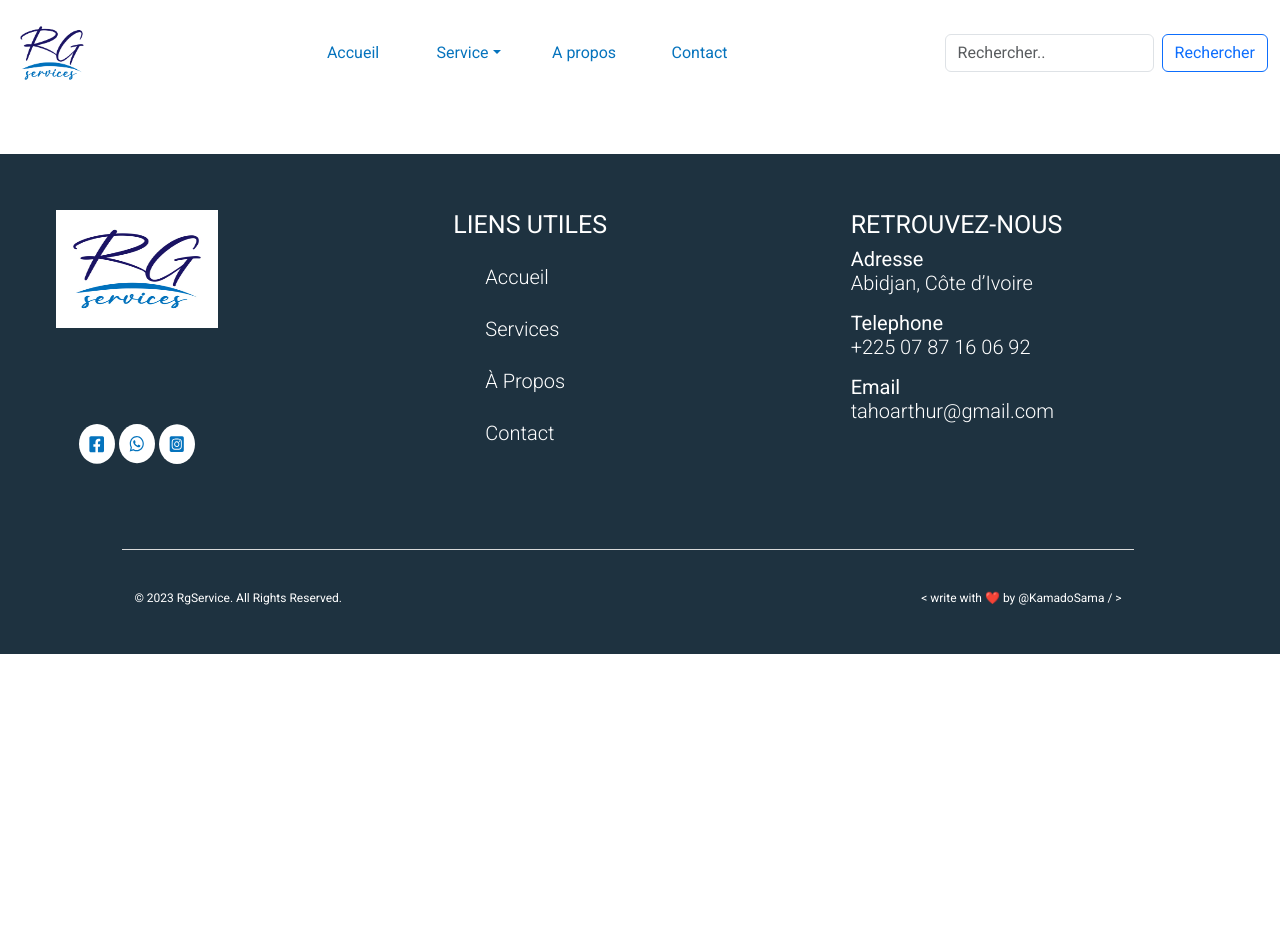
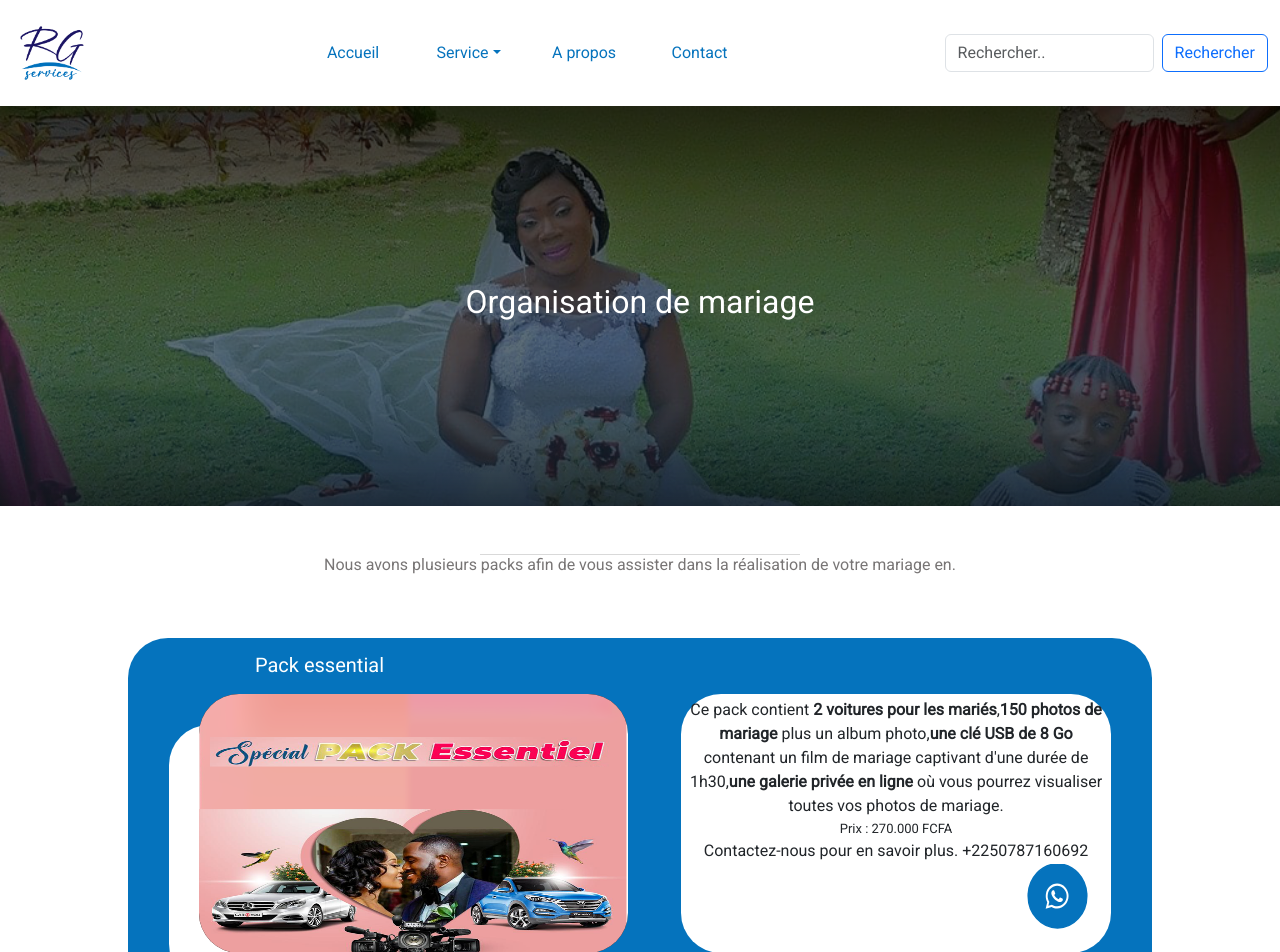
Before and after one commit to KamadoSama/rg-service, a React (Create React App) app: page /evenementiel in a window 1280 px wide. Shown: the top 952 px of the page. Before the commit the page ends 800 px from the top, so only its background shows below. Built offline with nearby package versions, Linux system fonts and the light colour scheme.

Commit message:
add feature

```diff
--- a/src/App.js
+++ b/src/App.js
@@ -15,7 +15,7 @@ function App() {
       <MyNavBar />
       <Routes >
         <Route path='/' element={<Accueil />} />
-        <Route path='https://rgservice.onrender.com/evenementiel' element ={<Evenementiel />} />
+        <Route path='/evenementiel' element ={<Evenementiel />} />
         {/* <Route path='/service' element ={<Contact />} */}
         {/* <Route path='/service' element ={<Service />} */}
       </Routes>
--- /dev/null
+++ b/src/Components/BannerService.jsx
@@ -0,0 +1,10 @@
+import { Container,Row, } from "react-bootstrap"
+
+
+export const BannerService = () =>{
+    return(
+        <Container fluid  style={{height:'400px'}} className="banner text-center align-items-center justify-content-center d-flex">
+            <h2 style={{color:"#fff"}} >Organisation de mariage</h2>
+        </Container>
+    )
+}
--- a/src/Components/Evenementiel.jsx
+++ b/src/Components/Evenementiel.jsx
@@ -1,64 +1,14 @@
-import { Container,Row, } from "react-bootstrap"
-import { PackCard } from "./PackCard"
-import pack_essential from "../assets/pack_essential.png"
+import { BannerService } from "./BannerService"
+import { PackCards } from "./PackCards"
+import { WelcomeService } from "./WelcomeService"
+export const Evenementiel =  () =>{
 
 
-
-export const Evenementiel =  () =>{
-    const packContent = (
-        <>
-          Ce pack contient <strong>2 voitures pour les mariés</strong>,
-          <strong>150 photos de mariage</strong> plus un album photo,
-          <strong>une clé USB de 8 Go</strong> contenant un film de mariage captivant d'une durée de 1h30,
-          <strong>une galerie privée en ligne</strong> où vous pourrez visualiser toutes vos photos de mariage.
-        </>
-      );
-
-    const allPack = [
-        {
-            title: "Pack essential",
-            image: pack_essential,
-            prix: "270.000",
-            description: packContent,
-            color: "#0573bd"
-        },
-        {
-            title: "Pack essential",
-            image: pack_essential,
-            prix: "270.000",
-            description: packContent,
-            color: "#1E3240"
-        }
-    ]
-    const styleh3 ={
-        color: '#787575',
-
-        fontStyle: 'normal',
-
-        lineHeight: 'normal'
-    }
     return (
         <>
-        <Container fluid  style={{height:'400px'}} className="banner text-center align-items-center justify-content-center d-flex">
-            <h2 style={{color:"#fff"}} >Organisation de mariage</h2>
-        </Container>
-         <Container fluid className="text-center mt-5 mb-5 ">
-
-         <Row className="justify-content-center">
-            {/* <h2 style={styleh2}>BIENVENUE</h2> */}
-                <div className=" w-25" style={{height:'1px ',background: '#D9D9D9'}}></div>
-        </Row>
-        <Row>
-            <p style={styleh3}>Nous avons plusieurs packs afin de vous assister dans la réalisation de votre mariage en.</p>
-        </Row>
-
-      </Container>
-        {
-            allPack.map((pack,index)=>{
-               return( <PackCard key={index} {...pack}  />)
-            })
-        }
-
-      </>
+        <BannerService />
+        <WelcomeService />
+        <PackCards />
+        </>
     )
 }
--- /dev/null
+++ b/src/Components/PackCards.jsx
@@ -0,0 +1,40 @@
+import { PackCard } from "./PackCard"
+import pack_essential from "../assets/pack_essential.png"
+
+export const PackCards = () =>{
+    const packContent = (
+        <>
+          Ce pack contient <strong>2 voitures pour les mariés</strong>,
+          <strong>150 photos de mariage</strong> plus un album photo,
+          <strong>une clé USB de 8 Go</strong> contenant un film de mariage captivant d'une durée de 1h30,
+          <strong>une galerie privée en ligne</strong> où vous pourrez visualiser toutes vos photos de mariage.
+        </>
+      );
+
+    const allPack = [
+        {
+            title: "Pack essential",
+            image: pack_essential,
+            prix: "270.000",
+            description: packContent,
+            color: "#0573bd"
+        },
+        {
+            title: "Pack essential",
+            image: pack_essential,
+            prix: "270.000",
+            description: packContent,
+            color: "#1E3240"
+        }
+    ]
+    return(
+        <>
+            {
+            allPack.map((pack,index)=>{
+               return( <PackCard key={index} {...pack}  />)
+            })
+        }
+
+        </>
+    )
+}
--- /dev/null
+++ b/src/Components/WelcomeService.jsx
@@ -0,0 +1,25 @@
+import { Container,Row } from "react-bootstrap"
+
+export const WelcomeService =  () =>{
+
+    const styleh3 ={
+        color: '#787575',
+
+        fontStyle: 'normal',
+
+        lineHeight: 'normal'
+    }
+    return (
+        <Container fluid className="text-center mt-5 mb-5 ">
+
+        <Row className="justify-content-center">
+           {/* <h2 style={styleh2}>BIENVENUE</h2> */}
+               <div className=" w-25" style={{height:'1px ',background: '#D9D9D9'}}></div>
+       </Row>
+       <Row>
+           <p style={styleh3}>Nous avons plusieurs packs afin de vous assister dans la réalisation de votre mariage en.</p>
+       </Row>
+
+       </Container>
+    )
+}
```
